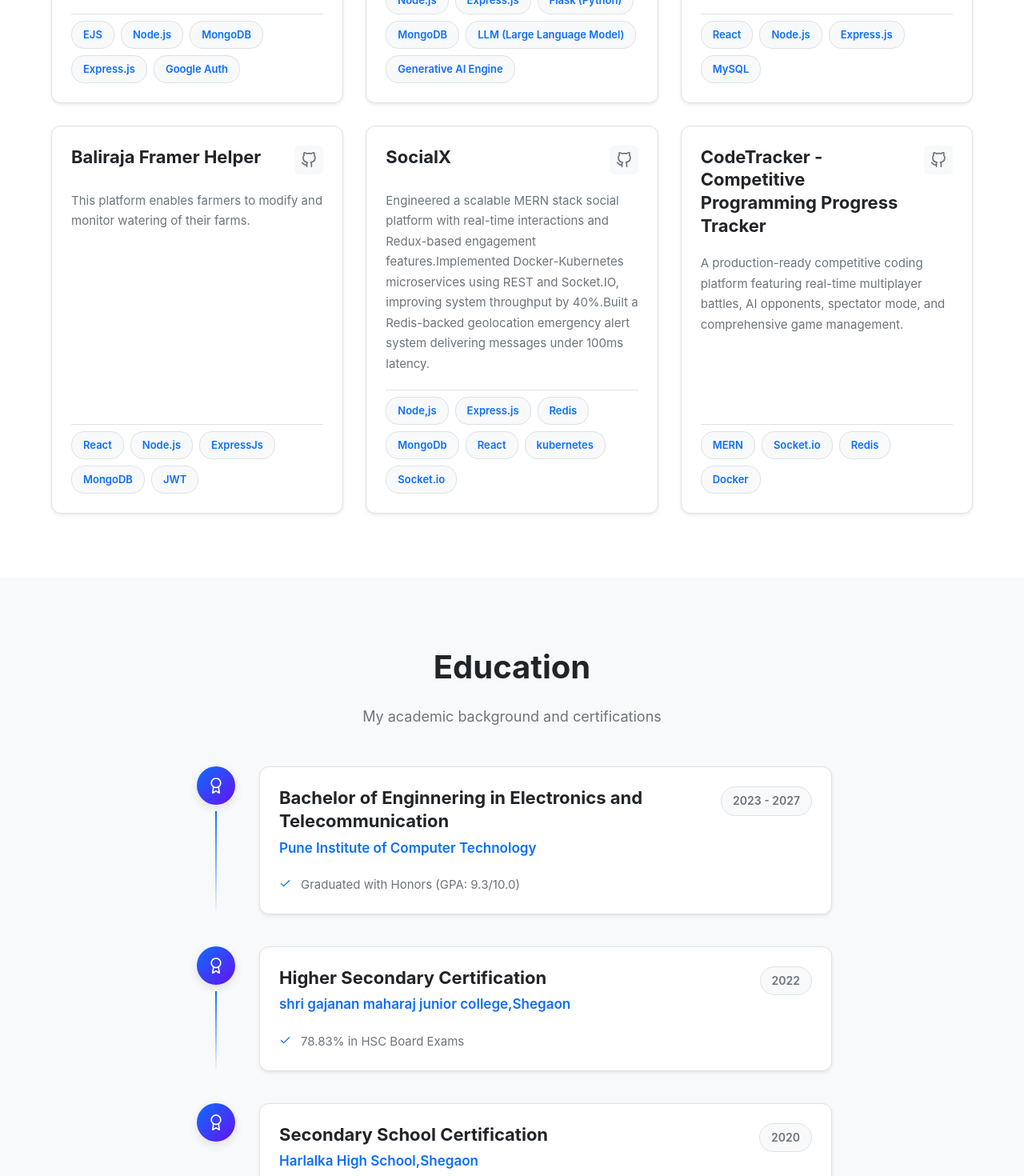
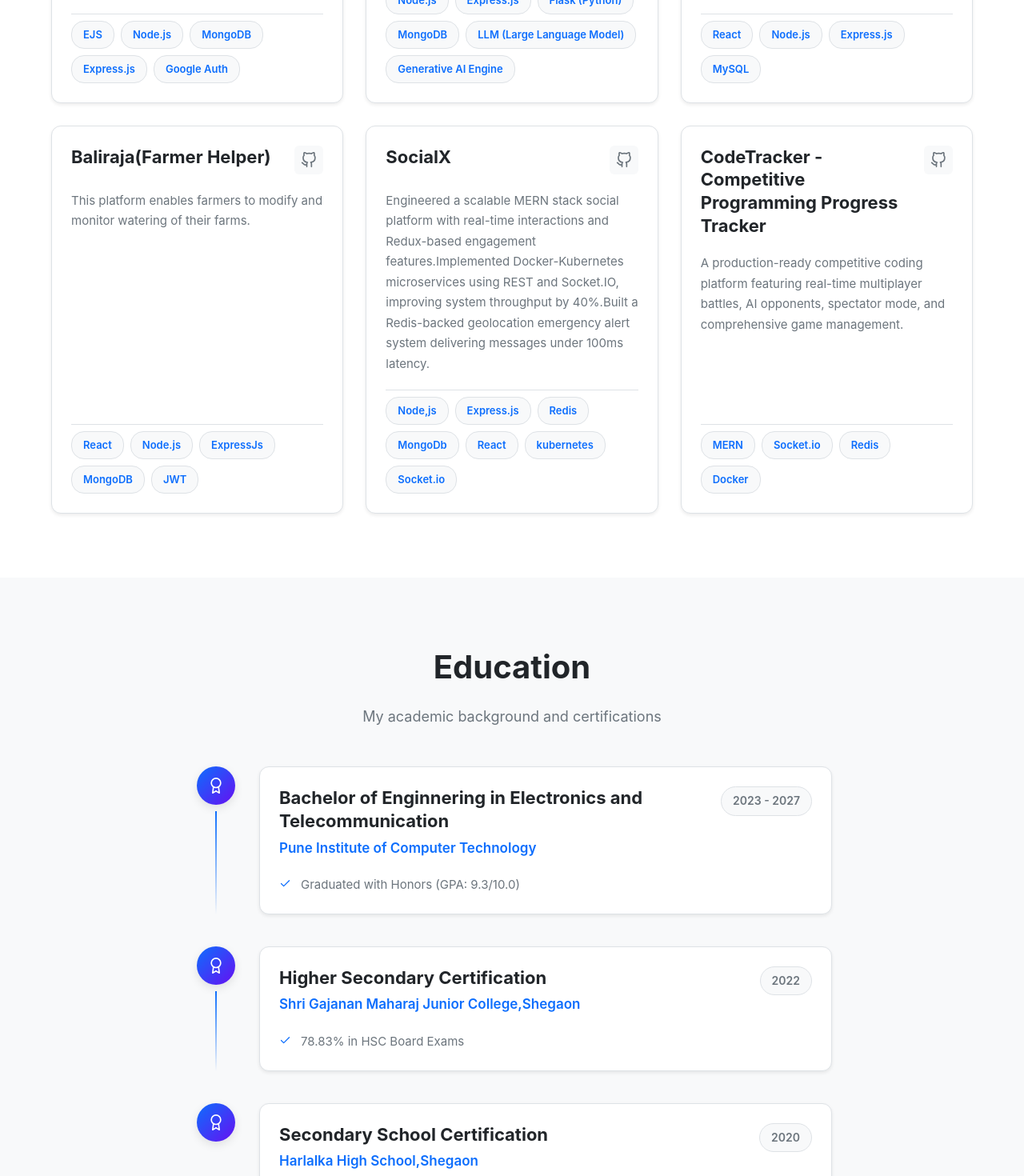
Before and after one commit to Shriharipise18/MyProfolio, a React (Vite) app: page / in a window 1280 px wide. Shown: the part 3187-4657 px from the top of the page at 80% size. Built offline with nearby package versions, Linux system fonts and the light colour scheme; no server answers.

Commit message:
chore: correct typos in portfolio data

```diff
--- a/src/data/portfolio.js
+++ b/src/data/portfolio.js
@@ -102,7 +102,7 @@ export const projects = [
   },
   {
     id: 4,
-    title: "Baliraja Framer Helper",
+    title: "Baliraja(Farmer Helper)",
     description: "This platform enables farmers to modify and monitor watering of their farms.",
     tech: ["React", "Node.js", "ExpressJs", "MongoDB", "JWT"],
     github: "hhttps://github.com/Shriharipise18/Baliraja.o"
@@ -136,7 +136,7 @@ export const education = [
   {
     id: 2,
     degree: "Higher Secondary Certification",
-    institution: "shri gajanan maharaj junior college,Shegaon",
+    institution: "Shri Gajanan Maharaj Junior College,Shegaon",
     year: "2022",
     achievements: [
       "78.83% in HSC Board Exams"
```
